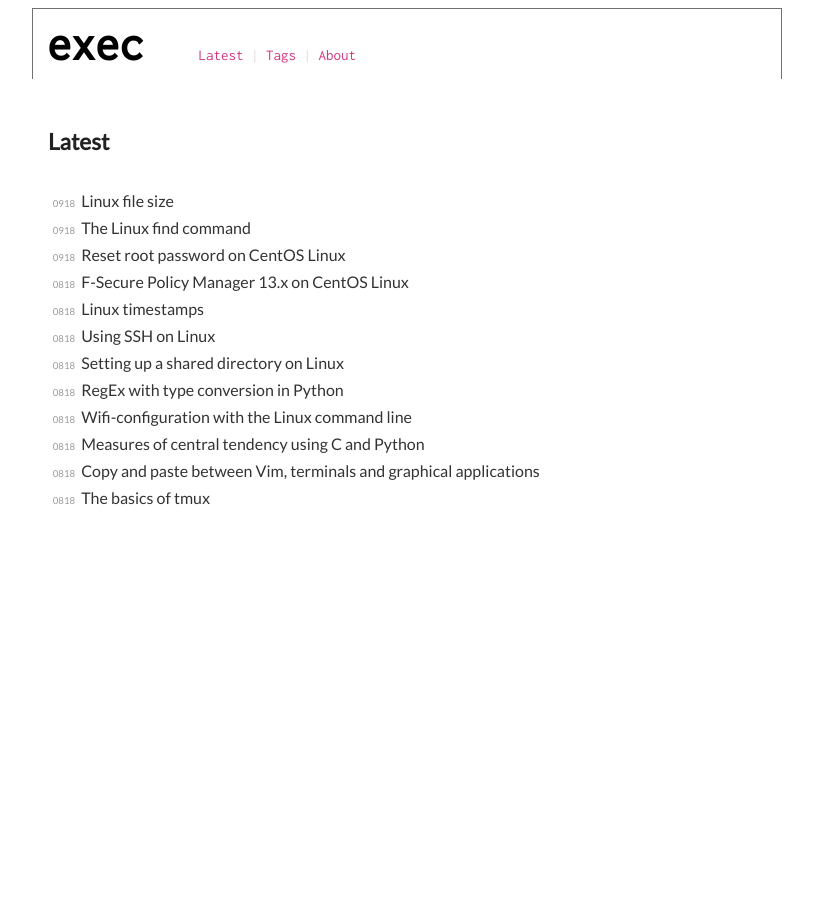
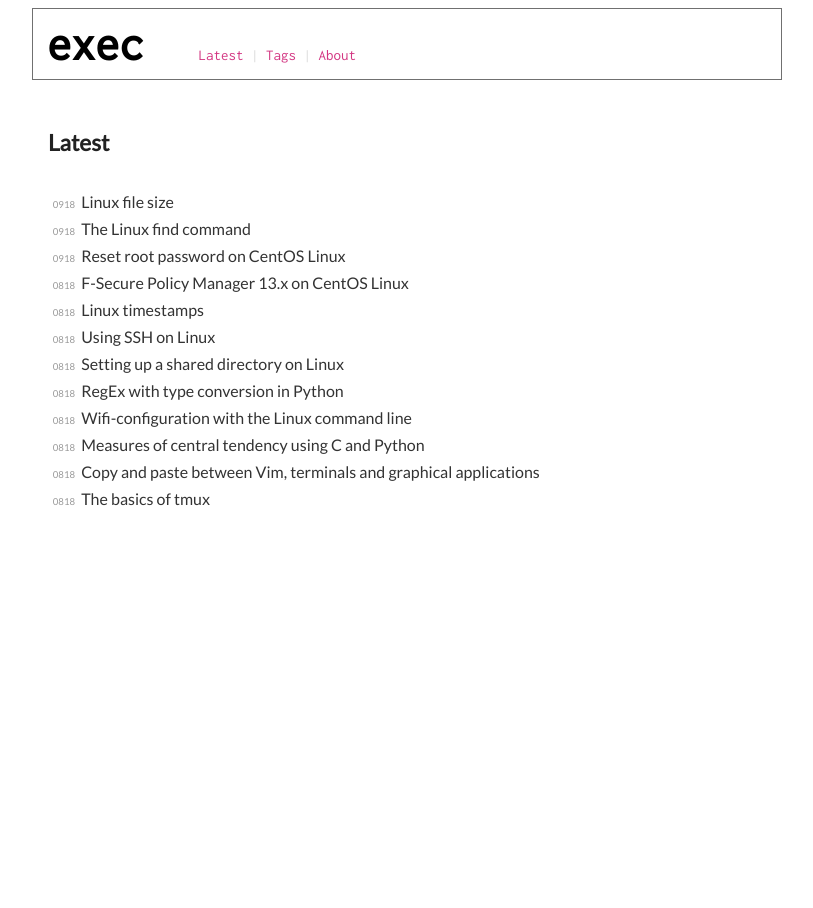
Before and after one commit to execas/execas.github.io, a Jekyll site: the page built from index.html, in a window 1280 px wide. Shown: the whole page, without its empty margins (233-1046 px from the left). Built offline with Jekyll 4.4.1, drawn with Linux system fonts in a browser that asks for light colours.

Commit message:
Update execas.css

```diff
--- a/css/execas.css
+++ b/css/execas.css
@@ -118,7 +118,6 @@ p {
      max-width: 720px;
      padding: 10px 14px 10px 14px;
      border: 1px solid #707070;
-     border-bottom: 0;
      /*border-radius: 0px 30px 0px 0px;     */
 }
 
```
